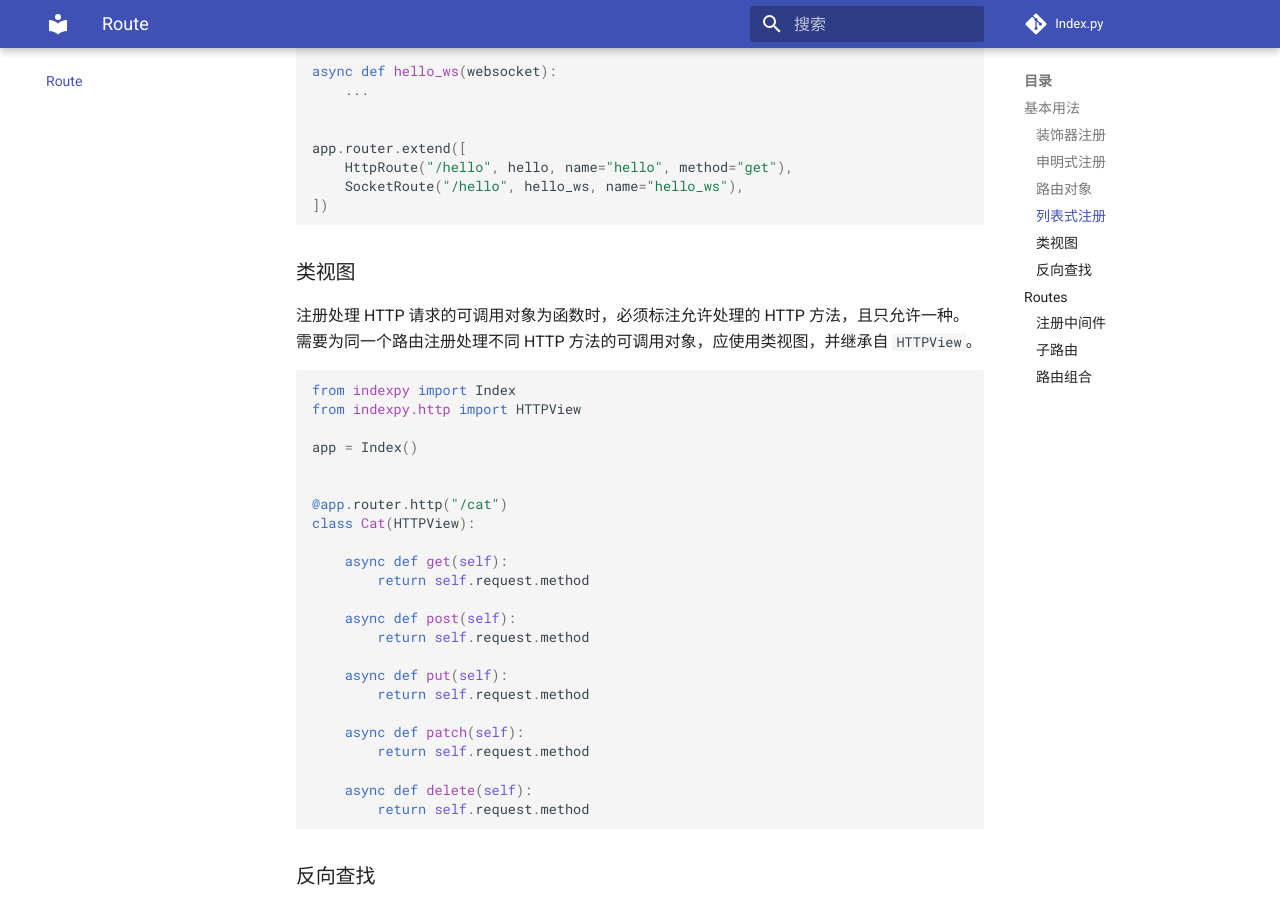
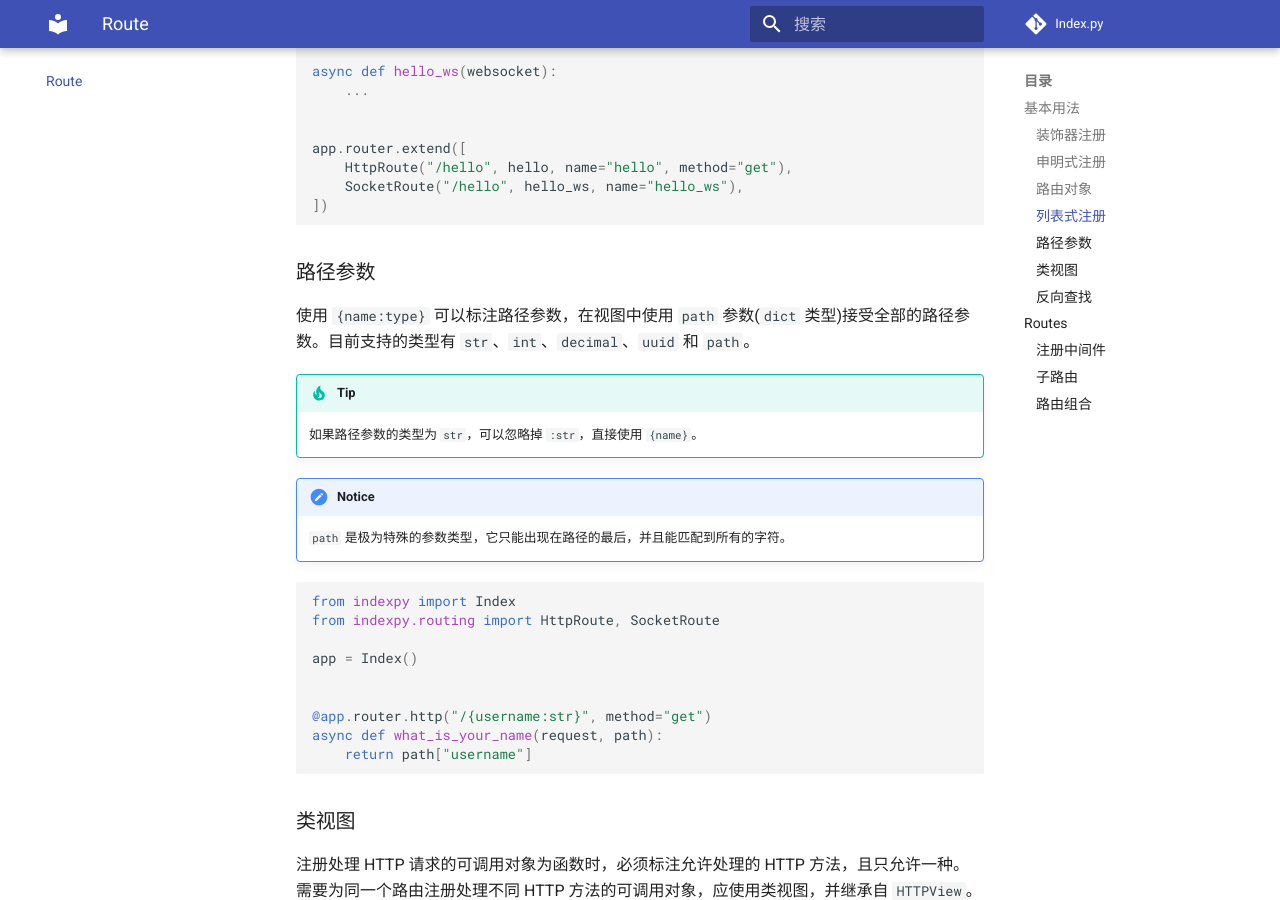
Before and after one commit to abersheeran/kui, an MkDocs documentation site: the page built from docs/route.md, in a window 1280 px wide and 900 px high, scrolled down 2088 px. Built offline with MkDocs 1.6.1 and Material for MkDocs 9.7.7, drawn with Linux system fonts in a browser that asks for light colours; comment, search, counter and statistics services are not loaded.

Commit message:
Update docs

````diff
--- a/docs/route.md
+++ b/docs/route.md
@@ -96,6 +96,28 @@ app.router.extend([
     HttpRoute("/hello", hello, name="hello", method="get"),
     SocketRoute("/hello", hello_ws, name="hello_ws"),
 ])
+```
+
+### 路径参数
+
+使用 `{name:type}` 可以标注路径参数，在视图中使用 `path` 参数(`dict` 类型)接受全部的路径参数。目前支持的类型有 `str`、`int`、`decimal`、`uuid` 和 `path`。
+
+!!! tip
+    如果路径参数的类型为 `str`，可以忽略掉 `:str`，直接使用 `{name}`。
+
+!!! notice
+    `path` 是极为特殊的参数类型，它只能出现在路径的最后，并且能匹配到所有的字符。
+
+```python
+from indexpy import Index
+from indexpy.routing import HttpRoute, SocketRoute
+
+app = Index()
+
+
+@app.router.http("/{username:str}", method="get")
+async def what_is_your_name(request, path):
+    return path["username"]
 ```
 
 ### 类视图
````
Also changed, not shown: 1 other file.
